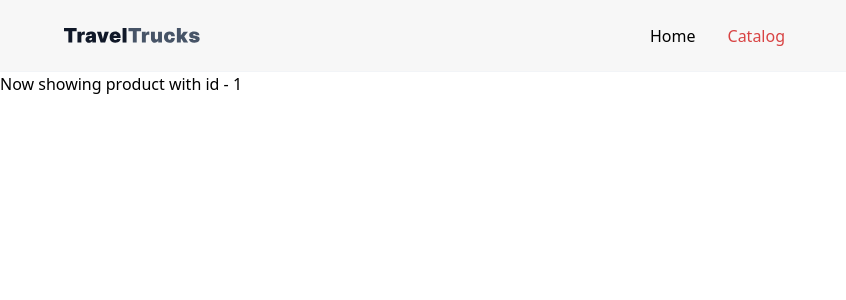
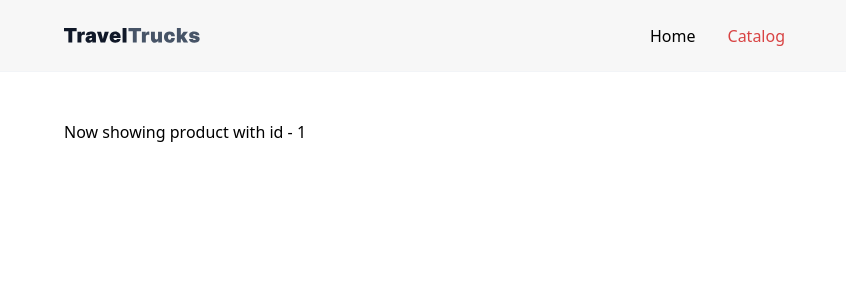
Before and after one commit to olehsolonin/TravelTrucks, a React (Vite) app: page /catalog/1 in a window 1280 px wide. Shown: the top 300 px of the page, without its empty margins (0-846 px from the left). Built offline with nearby package versions, Linux system fonts and the light colour scheme; no server answers.

Commit message:
added new route and new fetchReq for get all details about the car

```diff
--- a/src/components/Catalog/Catalog.jsx
+++ b/src/components/Catalog/Catalog.jsx
@@ -1,13 +1,13 @@
-import { useEffect, useState } from 'react';
+import { useEffect } from 'react';
 import { fetchCatalog } from '../../fetchReq.js';
 import css from '../Catalog/Catalog.module.css';
 import { useSelector, useDispatch } from 'react-redux';
 import { useNavigate } from 'react-router-dom';
 
 export default function Catalog() {
-  const [caravanId, setCaravanId] = useState(0);
   const navigate = useNavigate();
 
+  // роблю навігацію з загального каталогу, на сторінку конкретного авто
   const showMoreBtn = id => {
     navigate(`/catalog/${id}`);
   };
--- a/src/components/TravelTruckDetails/TravelTruckDetails.jsx
+++ b/src/components/TravelTruckDetails/TravelTruckDetails.jsx
@@ -1,12 +1,45 @@
 import { useParams } from 'react-router-dom';
-import React from 'react';
+// import React from 'react';
+import { getOneCarDetails } from '../../fetchReq.js';
+import { useEffect } from 'react';
+import css from './TravelTruckDetails.module.css';
 
 export default function TravelTruckDetails() {
   const { id } = useParams();
   console.log(id);
+
+  useEffect(() => {
+    async function getAllDetailsAboutCar() {
+      try {
+        const res = await getOneCarDetails(id);
+        console.log(res.data);
+        // використовуємо діспатч і відправляємо екшен в стор для обробки редюсером.
+        return res.items;
+      } catch (error) {
+        console.log(error);
+      }
+    }
+
+    getAllDetailsAboutCar();
+  }, [id]);
+
+  //   console.log(res);
   return (
-    <div>
+    <div className={css.mainDetailContainer}>
       <p> Now showing product with id - {id}</p>
+      {/* <div className={css.detailsContainer}>
+                  <div className={css.namePrice}>
+                    <div className={css.priceName}>
+                      <p className={css.nameTitle}>{name}</p>
+                      <p>{price}</p>
+                    </div>
+                    <div className={css.ratingLocation}>
+                      <p>
+                        {rating} <span>({reviews.length}Reviews)</span>
+                      </p>
+                      <p>{location}</p>
+                    </div>
+                  </div> */}
     </div>
   );
 }
--- a/src/components/TravelTruckDetails/TravelTruckDetails.module.css
+++ b/src/components/TravelTruckDetails/TravelTruckDetails.module.css
@@ -0,0 +1,5 @@
+.mainDetailContainer {
+  display: flex;
+  flex-direction: column;
+  padding: 48px 64px 80px 64px;
+}
--- a/src/fetchReq.js
+++ b/src/fetchReq.js
@@ -8,3 +8,9 @@ export const fetchCatalog = async () => {
 	return response.data;
 
 };
+
+export const getOneCarDetails = async (id) => {
+	const response = await axios.get(`/${id}`);
+	return response;
+
+};
--- a/src/redux/store.js
+++ b/src/redux/store.js
@@ -8,6 +8,9 @@ export const initialState = {
 	},
 	filters: {
 		status: 'all',
+	},
+	details: {
+		items: {},
 	},
 };
 
```
